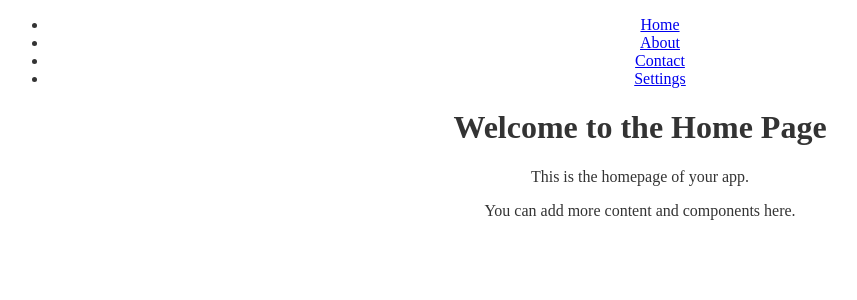
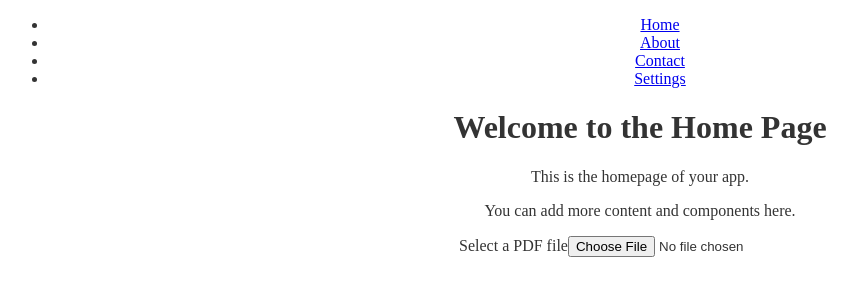
Before and after one commit to clrminded-old/presentee-backup, a React (Create React App) app: page / in a window 1280 px wide. Shown: the top 300 px of the page, without its empty margins (0-857 px from the left). Built offline with nearby package versions, Linux system fonts and the light colour scheme.

Commit message:
created a file upload component to homepage

```diff
--- /dev/null
+++ b/src/Components/FileUploader/FileUploader.jsx
@@ -0,0 +1,60 @@
+import React, { useState } from 'react';
+
+const FileUploader = () => {
+  // State to hold the uploaded file and the file to view
+  const [uploadedFile, setUploadedFile] = useState(null);
+  const [fileToView, setFileToView] = useState(null);
+
+  // Handler function for file upload
+  const handleFileUpload = (event) => {
+    const file = event.target.files[0];
+    setUploadedFile(file);
+  };
+
+  // Function to view the file content
+  const viewFile = (file) => {
+    // Create a FileReader instance to read the file content
+    const reader = new FileReader();
+    reader.onloadend = () => {
+      const content = reader.result;
+      setFileToView({ file, content });
+    };
+    // Read the file content as text
+    reader.readAsText(file);
+  };
+
+  return (
+    <div>
+      {/* File input element */}
+      <label htmlFor="fileInput">Select a PDF file</label>
+      <input
+        id="fileInput"
+        type="file"
+        accept=".pdf"
+        onChange={handleFileUpload}
+      />
+
+
+      {/* Display uploaded file details and view button */}
+      {uploadedFile && (
+        <div>
+          <p data-testid="uploaded-file-name">{uploadedFile.name}</p>
+          <button onClick={() => viewFile(uploadedFile)}>View File</button>
+        </div>
+      )}
+
+      {/* Display file content */}
+      {fileToView && (
+        <iframe
+        src={fileToView.content}
+        title="PDF Viewer"
+        width="100%"
+        height="500px"
+        data-testid="file-viewer"
+      />
+      )}
+    </div>
+  );
+};
+
+export default FileUploader;
--- a/src/Pages/Homepage/HomePage.js
+++ b/src/Pages/Homepage/HomePage.js
@@ -1,4 +1,5 @@
 import React from 'react';
+import FileUploader from '../../Components/FileUploader/FileUploader';
 
 const HomePage = () => {
   return (
@@ -6,6 +7,7 @@ const HomePage = () => {
       <h1>Welcome to the Home Page</h1>
       <p>This is the homepage of your app.</p>
       <p>You can add more content and components here.</p>
+      <FileUploader />
     </div>
   );
 };
--- a/src/Pages/Settingspage/SettingsPage.jsx
+++ b/src/Pages/Settingspage/SettingsPage.jsx
@@ -5,14 +5,13 @@ const SettingsPage = ({ theme, toggleTheme, setLightTheme }) => {
   return (
     <div>
       <h2>Settings</h2>
-      {/* Checkbox to toggle the theme */}
-      <label>
-        <input type="checkbox" checked={theme === 'dark'} onChange={toggleTheme} />
-        Dark Mode
-      </label>
 
-      {/* Button to set the theme to light mode */}
-      <button onClick={setLightTheme}>Light Mode</button>
+        {/* Button to set the theme to dark mode */}
+        <button onClick={toggleTheme}>Dark Mode</button>
+
+        {/* Button to set the theme to light mode */}
+        <button onClick={setLightTheme}>Light Mode</button>
+
     </div>
   );
 };
```
Also changed, not shown: 1 other file (tests, documents, lock files or other folders).
